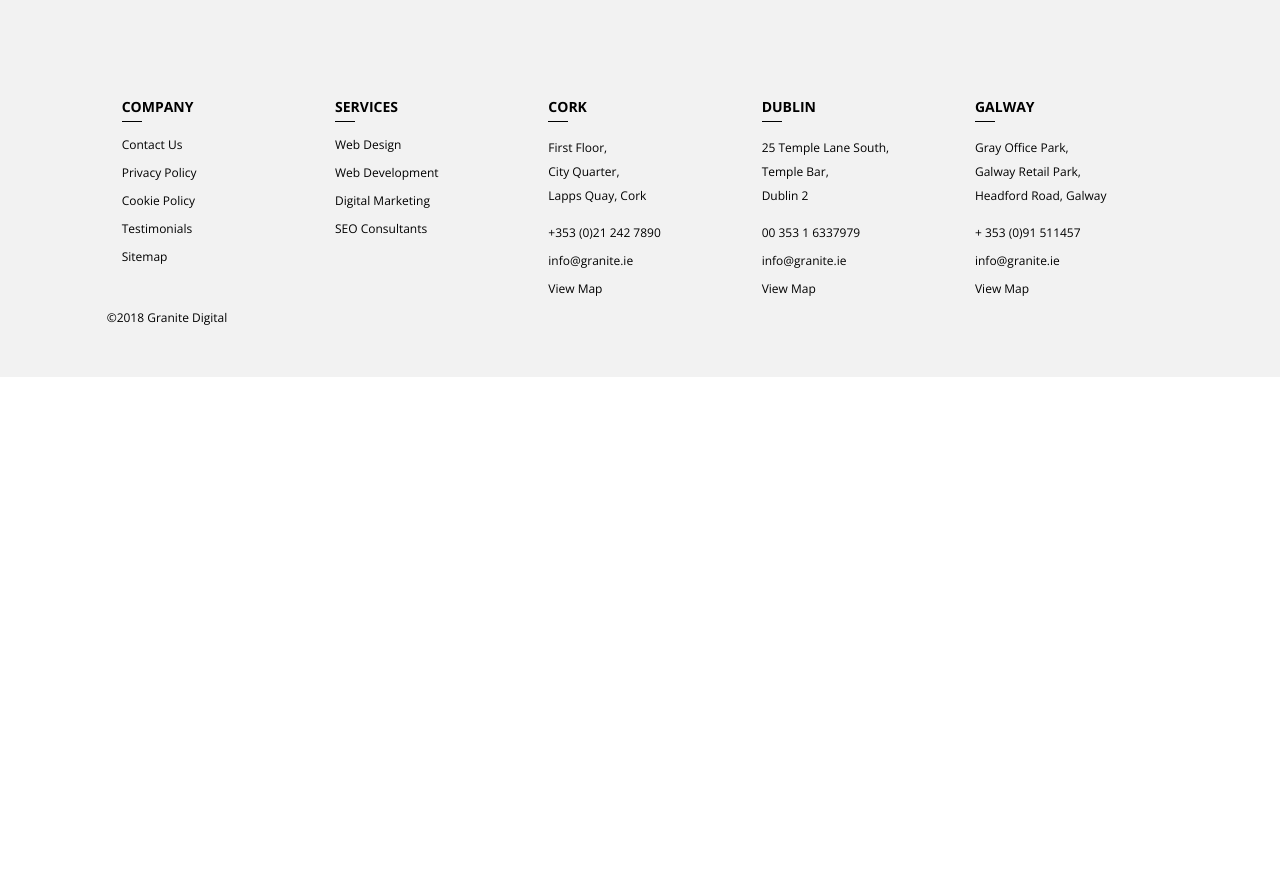
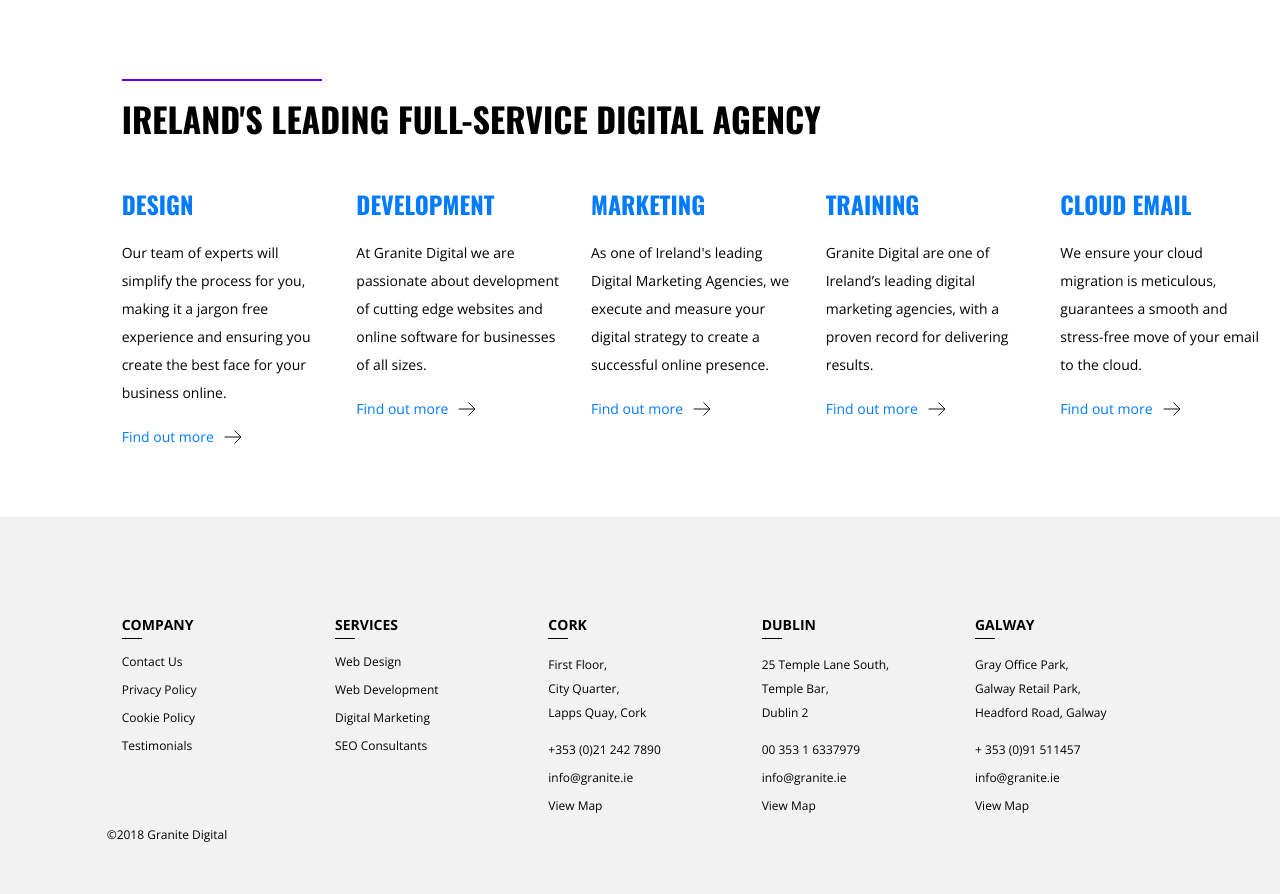
Before and after one commit to jonathancallan/granite, a PHP site: page / in a window 1280 px wide. Shown: the part 641-1535 px from the top of the page. Before the commit the page ends 1018 px from the top, so only its background shows below. Run offline with PHP 8.4, Linux system fonts and the light colour scheme; some libraries are stand-ins or nearby versions; grey boxes are pictures that could not be loaded.

Commit message:
Add Services to home page. Download footer from live site, PHP extension removed from href by Ger.

```diff
--- a/inc/footer.php
+++ b/inc/footer.php
@@ -3,29 +3,29 @@
         <div class="col-6 col-sm-2 offset-sm-1">
             <h4>Company</h4>
             <ul>
-                <li><a href="./contact-us.php">Contact Us</a>
+                <li><a href="./contact-us">Contact Us</a>
                 </li>
-                <li><a href="./privacy-policy.php">Privacy Policy</a>
+                <li><a href="./privacy-policy">Privacy Policy</a>
                 </li>
-                <li><a href="./cookie-policy.php">Cookie Policy</a>
+                <li><a href="./cookie-policy">Cookie Policy</a>
                 </li>
-                <li><a href="./testimonials.php">Testimonials</a>
+                <li><a href="./testimonials">Testimonials</a>
                 </li>
-                <li><a href="./sitemap.php">Sitemap</a>
-                </li>
+         <!--       <li><a href="./sitemap">Sitemap</a>
+                </li> -->
             </ul>
         </div>
         <div class="col-6 col-sm-2">
             <nav>
                 <h4>Services</h4>
                 <ul>
-                    <li><a href="./design.php">Web Design</a>
+                    <li><a href="./design">Web Design</a>
                     </li>
-                    <li><a href="./web-development.php">Web Development</a>
+                    <li><a href="./web-development">Web Development</a>
                     </li>
-                    <li><a href="./digital-marketing.php">Digital Marketing</a>
+                    <li><a href="./digital-marketing">Digital Marketing</a>
                     </li>
-                    <li><a href="./search-engine-optimisation-seo.php">SEO Consultants</a>
+                    <li><a href="./search-engine-optimisation-seo">SEO Consultants</a>
                     </li>
                 </ul>
             </nav>
@@ -88,11 +88,11 @@
     </div>
     <ul>
       <li>
-        <a href="./index.php" class="home">Home</a>
-        <a href="./portfolio.php" class="work">Work</a>
-        <a href="./what-we-do.php" class="services">Services</a>
-        <a href="./who-we-are.php" class="about">About</a>
-        <a href="./careers.php" class="careers">Careers</a>
+        <a href="./" class="home">Home</a>
+        <a href="./portfolio" class="work">Work</a>
+        <a href="./what-we-do" class="services">Services</a>
+        <a href="./who-we-are" class="about">About</a>
+        <a href="./careers" class="careers">Careers</a>
       </li>
     </ul>
   </nav>
--- a/index.php
+++ b/index.php
@@ -17,16 +17,53 @@
             </div>
 
             <div class="home-slider">
-                <div class="item work"><a href="./portfolio.php">Work</a>
+                <div class="item work"><a href="./portfolio">Work</a>
                 </div>
-                <div class="item services"><a href="./what-we-do.php">Services</a>
+                <div class="item services"><a href="./what-we-do">Services</a>
                 </div>
-                <div class="item about"><a href="./who-we-are.php">About</a>
+                <div class="item about"><a href="./who-we-are">About</a>
                 </div>
-                <div class="item careers"><a href="./careers.php">Careers</a>
+                <div class="item careers"><a href="./careers">Careers</a>
                 </div>
             </div>
         </div>
+        <section class="content grid bg-white padding-t margin-b-zero" style="margin-top:0;">
+          <div class="container-fluid">
+            <div class="row">
+              <div class="offset-md-1 col">
+                <h2>Ireland's leading full-service digital agency</h2>
+              </div>
+            </div>
+            <div class="row">
+              <div class="col-xs-12 col-sm-4 offset-md-1 col-md padding-b">
+                <h3><a href="./design.php">Design</a></h3>
+                <p>Our team of experts will simplify the process for you, making it a jargon free experience and ensuring you create the best face for your business online.</p>
+                <p><a href="./design.php" class="icon forward">Find out more</a></p>
+              </div>
+              <div class="col-xs-12 col-sm-4 col-md padding-b">
+                <h3><a href="./web-development.php">Development</a></h3>
+                <p>At Granite Digital we are passionate about development of cutting edge websites and online software for businesses of all sizes.</p>
+                <p><a href="./web-development.php" class="icon forward">Find out more</a></p>
+              </div>
+              <div class="col-xs-12 col-sm-4 col-md padding-b">
+                <h3><a href="./digital-marketing.php">Marketing</a></h3>
+                <p>As one of Ireland's leading Digital Marketing Agencies, we execute and measure your digital strategy to create a successful online presence.</p>
+                <p><a href="./digital-marketing.php" class="icon forward">Find out more</a></p>
+              </div>
+              <div class="col-xs-12 col-sm-4 col-md padding-b">
+                <h3><a href="./seo-workshops.php">Training</a></h3>
+                <p>Granite Digital are one of Ireland’s leading digital marketing agencies, with a proven record for delivering results.</p>
+                <p><a href="./seo-workshops.php" class="icon forward">Find out more</a></p>
+              </div>
+              <div class="col-xs-12 col-sm-4 col-md padding-b">
+                <h3><a href="./cloud-email.php">Cloud Email</a></h3>
+                <p>We ensure your cloud migration is meticulous, guarantees a smooth and stress-free move of your email to the cloud.</p>
+                <p><a href="./cloud-email.php" class="icon forward">Find out more</a></p>
+              </div>
+            </div>
+          </div>
+        </section>
+
     </main>
     <footer class="">
         <?php require 'inc/footer.php'; ?>
```
